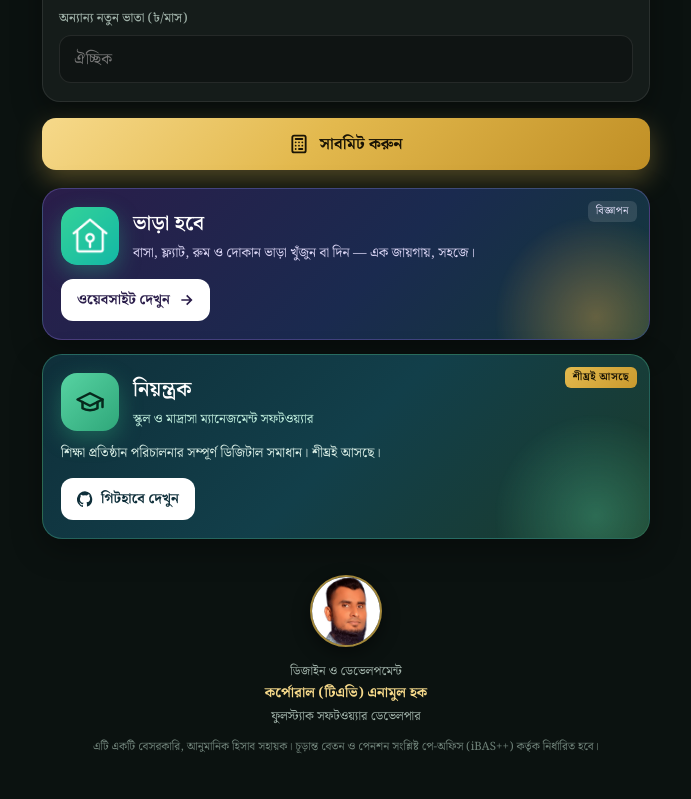
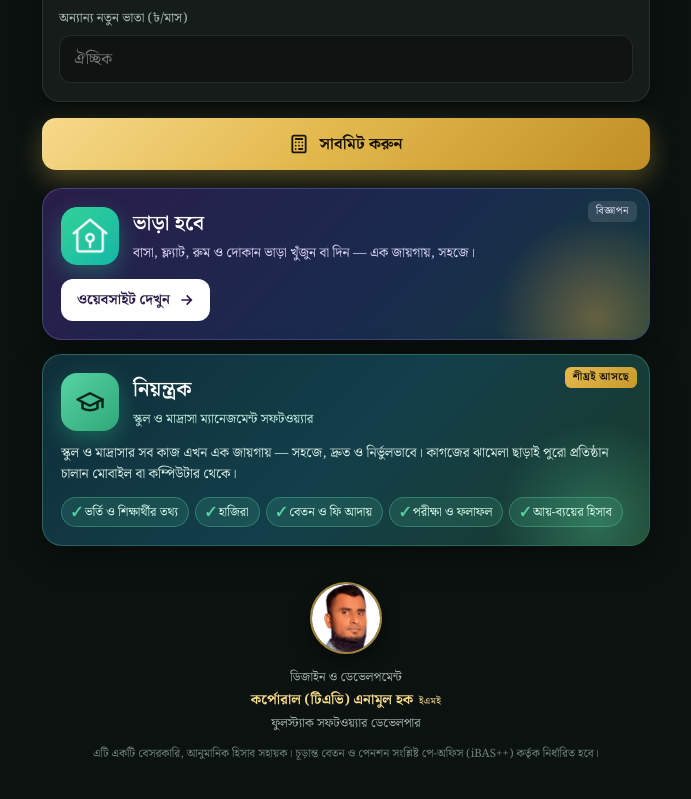
Before and after one commit to Anamul-h444/jsi-2026, a plain HTML site: page index.html in a window 1280 px wide. Shown: the part 1663-2462 px from the top of the page, without its empty margins (294-985 px from the left). Drawn offline with Linux system fonts and the light colour scheme.

Commit message:
নামের শেষে 'ইএমই', নিয়ন্ত্রকের বিজ্ঞাপনে বিবরণ, অ্যাপের নাম JSI-2026
- ডেভেলপার রিবন, ফুটার ও পিডিএফে নামের শেষে ছোট করে 'ইএমই'
- নিয়ন্ত্রক বিজ্ঞাপন: 'গিটহাবে দেখুন' বাটন বাদ, বিজ্ঞাপনের লেখা ও সুবিধার তালিকা
- মোবাইল অ্যাপের নাম JSI-2026

Co-Authored-By: Claude Opus 5.5 <noreply@anthropic.com>
Claude-Session: https://claude.ai/code/session_01BS46CogVZW4iHqBvDe9DWy

```diff
--- a/assets/css/style.css
+++ b/assets/css/style.css
@@ -92,6 +92,8 @@ button, input, select { font-family: inherit; font-size: inherit; color: inherit
 }
 .dev-ribbon small { display: block; color: var(--muted); font-size: 11.5px; line-height: 1.3; }
 .dev-ribbon b { font-size: 14.5px; color: var(--gold-2); line-height: 1.35; display: block; }
+.corps { display: inline !important; font-size: .68em; font-weight: 600; letter-spacing: .3px; opacity: .85; margin-left: 2px; }
+.rpt .corps { font-size: .75em; }
 .dev-ribbon span.role { font-size: 12px; color: var(--green-2); }
 @keyframes flow { to { background-position: 300% 0; } }
 
@@ -363,7 +365,9 @@ input[type=date].input { color-scheme: dark; }
 .ad2-ic svg { width: 30px; height: 30px; }
 .ad2 .ad2-sub { color: #bfeedd; font-size: 13px; }
 .ad2 .ad2-tag { position: relative; z-index: 1; margin: 12px 0 0; font-size: 13.5px; color: #d6ebe3; line-height: 1.55; }
-.ad2 .go { color: #0f2f3a; }
+.ad2-feats { position: relative; z-index: 1; list-style: none; margin: 12px 0 0; padding: 0; display: flex; flex-wrap: wrap; gap: 6px; }
+.ad2-feats li { font-size: 12.5px; padding: 4px 10px; border-radius: 999px; color: #d6fbe9; background: rgba(87,211,162,.14); border: 1px solid rgba(87,211,162,.35); }
+.ad2-feats li::before { content: '✓ '; color: var(--green-2); font-weight: 700; }
 
 /* অ্যাপ ইনস্টল কার্ড */
 .install-card {
@@ -447,7 +451,7 @@ input[type=date].input { color-scheme: dark; }
 .rpt .rh h1 { margin: 0; font-size: 21px; color: #1f5a43; }
 .rpt .rh p { margin: 2px 0 0; font-size: 11.5px; color: #5b6762; }
 .rpt .rh .devbox { display: flex; align-items: center; gap: 8px; text-align: right; font-size: 11px; color: #5b6762; border: 1px solid #e3c77a; background: #fff8e4; border-radius: 8px; padding: 6px 10px; }
-.rpt .rh .devbox b { color: #7a5b0e; font-size: 12.5px; display: block; }
+.rpt .rh .devbox b { color: #7a5b0e; font-size: 12.5px; display: block; white-space: nowrap; }
 .rpt .rh .devbox img { width: 40px; height: 40px; border-radius: 50%; object-fit: cover; object-position: center 20%; border: 1.5px solid #e3c77a; flex: none; }
 .rpt .info { display: grid; grid-template-columns: 1fr 1fr; gap: 4px 20px; background: #f2f7f4; border: 1px solid #d3e3da; border-radius: 8px; padding: 10px 14px; margin-bottom: 12px; font-size: 12.5px; }
 .rpt .info b { color: #1f5a43; }
--- a/assets/js/app.js
+++ b/assets/js/app.js
@@ -55,7 +55,7 @@
   /* ---------------- ফর্ম সেটআপ ---------------- */
   function initForm() {
     // কনফিগ
-    $('#dev-name').textContent = SITE_CONFIG.developer.name;
+    $('#dev-name').innerHTML = devNameHTML();
     $('#dev-role').textContent = SITE_CONFIG.developer.title;
     $('#ad-title').textContent = SITE_CONFIG.ad.title;
     $('#ad-tag').textContent = SITE_CONFIG.ad.tagline;
@@ -65,7 +65,7 @@
       $('#ad2-title').textContent = SITE_CONFIG.ad2.title;
       $('#ad2-sub').textContent = SITE_CONFIG.ad2.subtitle;
       $('#ad2-tag').textContent = SITE_CONFIG.ad2.tagline;
-      $('#ad2-cta').textContent = SITE_CONFIG.ad2.cta;
+      $('#ad2-feats').innerHTML = (SITE_CONFIG.ad2.features || []).map(f => `<li>${esc(f)}</li>`).join('');
       $('#ad2').href = SITE_CONFIG.ad2.url;
     } else { $('#ad2').hidden = true; }
     setupInstall();
@@ -115,6 +115,8 @@
     $$('.nav-btn').forEach(b => b.addEventListener('click', () => go(b.dataset.view)));
     $$('[data-report]').forEach(b => b.addEventListener('click', () => makePdf(b.dataset.report)));
   }
+
+  const devNameHTML = () => esc(SITE_CONFIG.developer.name) + (SITE_CONFIG.developer.corps ? ` <small class="corps">${esc(SITE_CONFIG.developer.corps)}</small>` : '');
 
   /* ---------------- অ্যাপ হিসেবে ইনস্টল (PWA) ---------------- */
   let installEvt = null;
@@ -518,7 +520,7 @@
     return `
     <div class="rh">
       <div><h1>${title}</h1><p>জেএসআই ০১/২০২৬ (বাংলাদেশ গেজেট, অতিরিক্ত, ১৫ নভেম্বর ২০২৬) অনুযায়ী · প্রস্তুতের তারিখ: ${bnDate(today)}</p></div>
-      <div class="devbox"><img src="assets/img/developer.jpg" alt="" /><div>ডেভেলপ করেছেন<b>${SITE_CONFIG.developer.name}</b>${SITE_CONFIG.developer.title}</div></div>
+      <div class="devbox"><img src="assets/img/developer.jpg" alt="" /><div>ডেভেলপ করেছেন<b>${devNameHTML()}</b>${SITE_CONFIG.developer.title}</div></div>
     </div>
     <div class="info">
       <div><b>নাম:</b> ${esc(inp.name || '—')}</div>
@@ -530,7 +532,7 @@
       <div><b>বৈবাহিক অবস্থা:</b> ${inp.marital === 'MARRIED' ? 'বিবাহিত' : 'অবিবাহিত'}</div>
     </div>`;
   }
-  const rptFooter = () => `<div class="rf"><span>এটি একটি আনুমানিক হিসাব। চূড়ান্ত অঙ্ক পে-অফিস (iBAS++) কর্তৃক নির্ধারিত হবে।</span><span>ডেভেলপার: <b>${SITE_CONFIG.developer.name}</b></span></div>`;
+  const rptFooter = () => `<div class="rf"><span>এটি একটি আনুমানিক হিসাব। চূড়ান্ত অঙ্ক পে-অফিস (iBAS++) কর্তৃক নির্ধারিত হবে।</span><span>ডেভেলপার: <b>${devNameHTML()}</b></span></div>`;
 
   function rptSalary(tl) {
     const inp = tl.input, R = tl.rank, fx = tl.fix;
--- a/assets/js/data.js
+++ b/assets/js/data.js
@@ -8,6 +8,7 @@ const SITE_CONFIG = {
   developer: {
     name: 'কর্পোরাল (টিএভি) এনামুল হক',
     title: 'ফুলস্ট্যাক সফটওয়্যার ডেভেলপার',
+    corps: 'ইএমই', // নামের শেষে ছোট করে দেখায়
   },
   ad: {
     title: 'ভাড়া হবে',
@@ -18,8 +19,8 @@ const SITE_CONFIG = {
   ad2: {
     title: 'নিয়ন্ত্রক',
     subtitle: 'স্কুল ও মাদ্রাসা ম্যানেজমেন্ট সফটওয়্যার',
-    tagline: 'শিক্ষা প্রতিষ্ঠান পরিচালনার সম্পূর্ণ ডিজিটাল সমাধান। শীঘ্রই আসছে।',
-    cta: 'গিটহাবে দেখুন',
+    tagline: 'স্কুল ও মাদ্রাসার সব কাজ এখন এক জায়গায় — সহজে, দ্রুত ও নির্ভুলভাবে। কাগজের ঝামেলা ছাড়াই পুরো প্রতিষ্ঠান চালান মোবাইল বা কম্পিউটার থেকে।',
+    features: ['ভর্তি ও শিক্ষার্থীর তথ্য', 'হাজিরা', 'বেতন ও ফি আদায়', 'পরীক্ষা ও ফলাফল', 'আয়-ব্যয়ের হিসাব'],
     url: 'https://github.com/Anamul-h444/Niyontrok',
   },
 };
--- a/index.html
+++ b/index.html
@@ -15,7 +15,7 @@
   <meta name="mobile-web-app-capable" content="yes" />
   <meta name="apple-mobile-web-app-capable" content="yes" />
   <meta name="apple-mobile-web-app-status-bar-style" content="black-translucent" />
-  <meta name="apple-mobile-web-app-title" content="জেএসআই ২০২৬" />
+  <meta name="apple-mobile-web-app-title" content="JSI-2026" />
   <link rel="preload" href="assets/fonts/noto-serif-bengali-bengali-400-normal.woff2" as="font" type="font/woff2" crossorigin />
   <link rel="preload" href="assets/fonts/noto-serif-bengali-bengali-700-normal.woff2" as="font" type="font/woff2" crossorigin />
   <link rel="stylesheet" href="assets/css/style.css?v=dev" />
@@ -44,7 +44,7 @@
       <img class="avatar" src="assets/img/developer.jpg" alt="কর্পোরাল (টিএভি) এনামুল হক" width="44" height="44" />
       <div>
         <small>ডেভেলপ করেছেন</small>
-        <b id="dev-name">কর্পোরাল (টিএভি) এনামুল হক</b>
+        <b id="dev-name">কর্পোরাল (টিএভি) এনামুল হক <small class="corps">ইএমই</small></b>
         <span class="role" id="dev-role">ফুলস্ট্যাক সফটওয়্যার ডেভেলপার</span>
       </div>
     </div>
@@ -237,13 +237,13 @@
       <div><h4 id="ad2-title"></h4><p id="ad2-sub" class="ad2-sub"></p></div>
     </div>
     <p id="ad2-tag" class="ad2-tag"></p>
-    <span class="go"><svg width="16" height="16" viewBox="0 0 24 24" fill="currentColor"><path d="M12 .5a12 12 0 0 0-3.8 23.4c.6.1.8-.3.8-.6v-2c-3.3.7-4-1.6-4-1.6-.6-1.4-1.4-1.8-1.4-1.8-1.1-.7.1-.7.1-.7 1.2.1 1.9 1.2 1.9 1.2 1.1 1.8 2.8 1.3 3.5 1 .1-.8.4-1.3.8-1.6-2.7-.3-5.5-1.3-5.5-5.9 0-1.3.5-2.4 1.2-3.2-.1-.3-.5-1.5.1-3.2 0 0 1-.3 3.3 1.2a11.5 11.5 0 0 1 6 0C17.3 4.7 18.3 5 18.3 5c.7 1.7.2 2.9.1 3.2.8.8 1.2 1.9 1.2 3.2 0 4.6-2.8 5.6-5.5 5.9.4.4.8 1.1.8 2.2v3.3c0 .3.2.7.8.6A12 12 0 0 0 12 .5Z"/></svg><span id="ad2-cta"></span></span>
+    <ul class="ad2-feats" id="ad2-feats"></ul>
   </a>
 
   <footer class="footer">
     <img class="dev-photo" src="assets/img/developer.jpg" alt="কর্পোরাল (টিএভি) এনামুল হক" width="72" height="72" loading="lazy" />
     <div>ডিজাইন ও ডেভেলপমেন্ট</div>
-    <div class="devname">কর্পোরাল (টিএভি) এনামুল হক</div>
+    <div class="devname">কর্পোরাল (টিএভি) এনামুল হক <small class="corps">ইএমই</small></div>
     <div>ফুলস্ট্যাক সফটওয়্যার ডেভেলপার</div>
     <div style="margin-top:10px;font-size:11.5px;color:var(--dim)">এটি একটি বেসরকারি, আনুমানিক হিসাব সহায়ক। চূড়ান্ত বেতন ও পেনশন সংশ্লিষ্ট পে-অফিস (iBAS++) কর্তৃক নির্ধারিত হবে।</div>
   </footer>
```
Also changed, not shown: manifest.webmanifest.
